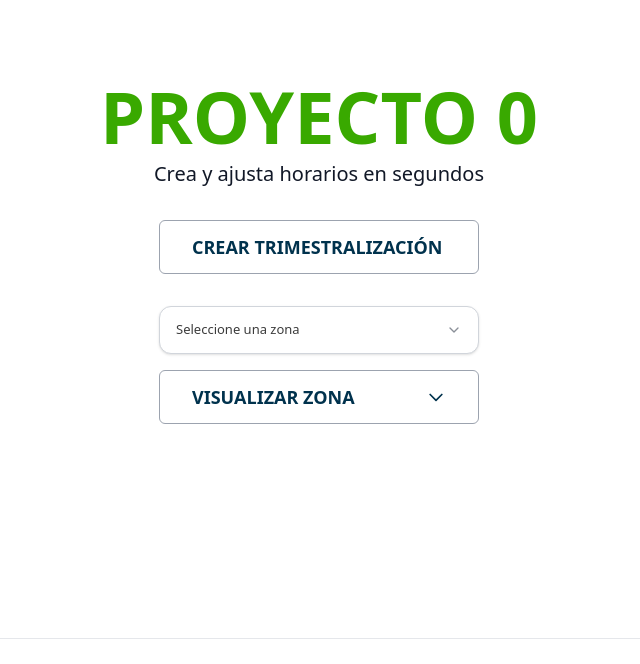
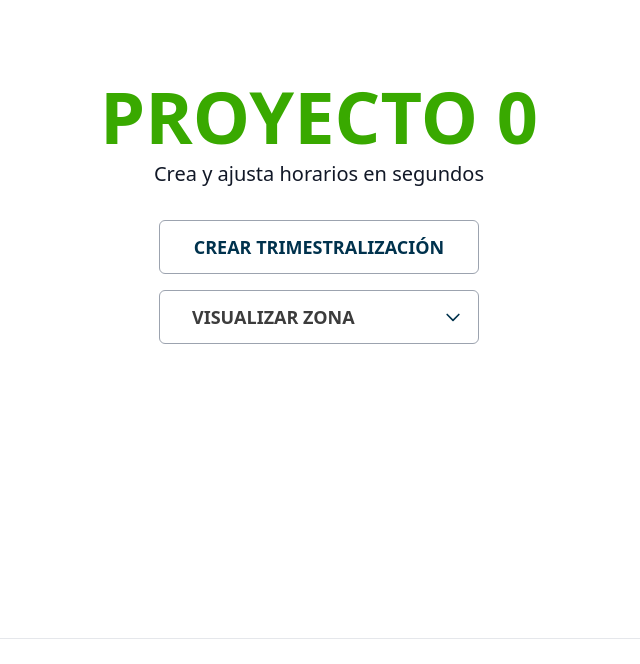
Before and after one commit to Jhonatan1217/proyecto-0-, a PHP site: page / in a window 1280 px wide. Shown: the part 89-753 px from the top of the page, without its empty margins (321-961 px from the left). Run offline with PHP 8.4, Linux system fonts and the light colour scheme; data that the repository does not hold is empty; some libraries are stand-ins or nearby versions.

Commit message:
Organización estilos de en el select de zona en la landing

```diff
--- a/src/views/landing.php
+++ b/src/views/landing.php
@@ -22,41 +22,34 @@
       <div class="flex flex-col gap-3 lg:gap-4 items-center">
         <!-- Botón de crear (abrirá el modal) -->
         <button type="button" id="btnAbrirModal"
-          class="w-60 lg:w-72 xl:w-80 2xl:w-96 px-6 py-2 lg:px-8 lg:py-3 border border-gray-400 text-sm lg:text-base xl:text-lg rounded-md hover:bg-gray-100 flex items-center justify-between text-[#00324D] font-bold transition-colors duration-200">
+          class="w-60 lg:w-72 xl:w-80 2xl:w-96 px-6 py-2 lg:px-8 lg:py-3 border border-gray-400 text-sm lg:text-base xl:text-lg rounded-md text-[#00324D] font-bold bg-white hover:bg-[#004A70] transition-colors duration-200 outline-none cursor-pointer hover:text-white">
           CREAR TRIMESTRALIZACIÓN
         </button>
 
         <!-- Menú desplegable -->
+         <div class="relative inline-block">
           <select id="zona" name="zona" required
-          class="select-chev w-60 lg:w-72 xl:w-80 2xl:w-96 h-12 px-4 text-[13px] rounded-xl border border-gray-300 outline-none bg-white shadow placeholder-gray-400 mt-4">
-          <option value="">Seleccione una zona</option>
+            class="appearance-none w-60 lg:w-72 xl:w-80 2xl:w-96 px-6 py-2 lg:px-8 lg:py-3 border border-gray-400 text-sm lg:text-base xl:text-lg rounded-md text-[#00324D] font-bold bg-white hover:bg-gray-100 transition-colors duration-200 outline-none cursor-pointer pr-10">
+            <option value="" class="text-[#00324D]" selected hidden>VISUALIZAR ZONA</option>
             <option value="zona1">Zona 1</option>
             <option value="zona2">Zona 2</option>
             <option value="zona3">Zona 3</option>
-          <option value="zona4">Zona 4</option>
             <option value="zona5">Zona 5</option>
             <option value="zona6">Zona 6</option>
           </select>
 
-        <?php
-          // Opciones del menú
-          $zonas = ["Zona 1", "Zona 2", "Zona 3", "Zona 5", "Zona 6"];
-        ?>
+          <svg
+            xmlns="http://www.w3.org/2000/svg"
+            class="pointer-events-none absolute right-4 top-1/2 -translate-y-1/2 h-4 w-4 lg:h-5 lg:w-5 text-[#00324D]"
+            fill="none"
+            viewBox="0 0 24 24"
+            stroke="currentColor"
+          >
+            <path stroke-linecap="round" stroke-linejoin="round" stroke-width="2" d="M19 9l-7 7-7-7" />
+          </svg>
+        </div>
 
         <div class="relative inline-block text-left">
-          <!-- Botón principal -->
-          <button
-            id="dropdownButton"
-            class="w-60 lg:w-72 xl:w-80 2xl:w-96 px-6 py-2 lg:px-8 lg:py-3 border border-gray-400 text-sm lg:text-base xl:text-lg rounded-md hover:bg-gray-100 flex items-center justify-between text-[#00324D] font-bold transition-colors duration-200"
-            aria-haspopup="true"
-            aria-expanded="false"
-          >
-            VISUALIZAR ZONA
-            <svg xmlns="http://www.w3.org/2000/svg" class="h-4 w-4 lg:h-5 lg:w-5 ml-2 transition-transform duration-200"
-              fill="none" viewBox="0 0 24 24" stroke="currentColor" aria-hidden="true">
-              <path stroke-linecap="round" stroke-linejoin="round" stroke-width="2" d="M19 9l-7 7-7-7" />
-            </svg>
-          </button>
 
           <!-- Contenido desplegable -->
           <div
```
Lines whose indentation alone changed are shown as unchanged.
